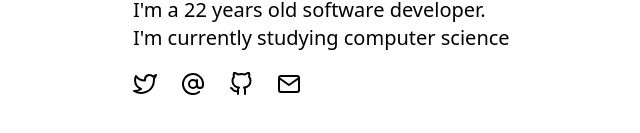
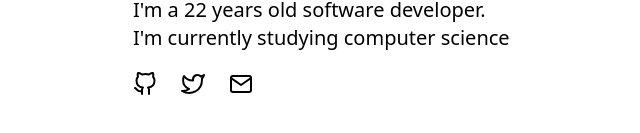
Before and after one commit to saravenpi/mywebsite, a SvelteKit app: page / in a window 1280 px wide. Shown: the part 351-484 px from the top of the page, without its empty margins (19-659 px from the left). Built offline with nearby package versions, Linux system fonts and the light colour scheme; no server answers.

Commit message:
🐛 Removed old link

```diff
--- a/src/routes/+page.svelte
+++ b/src/routes/+page.svelte
@@ -25,7 +25,9 @@
             width="100em"
             class="rounded-full mb-10"
         />
+
         <div class="lg:text-4xl text-3xl mb-3">Hi I'm Saravenpi ! 👋</div>
+
         <div class="text-xl mb-10 text-gray-k00">
             {#if music_text}
                 {@html music_text}
@@ -37,7 +39,34 @@
             <br />
             I'm currently studying computer science
         </div>
+
         <div class="flex flex-row gap-6">
+            <div style="opacity: 1; transform: none;">
+                <a
+                    title="github"
+                    href="https://github.com/saravenpi"
+                    target="_blank"
+                    rel="noopener noreferrer"
+                >
+                    <svg
+                        xmlns="http://www.w3.org/2000/svg"
+                        width="24"
+                        height="24"
+                        viewBox="0 0 24 24"
+                        fill="none"
+                        stroke="currentColor"
+                        stroke-width="2"
+                        stroke-linecap="round"
+                        stroke-linejoin="round"
+                        class="hover:opacity-40 duration-500 transition-opacity dark:text-black"
+                    >
+                        <path
+                            d="M9 19c-5 1.5-5-2.5-7-3m14 6v-3.87a3.37 3.37 0 0 0-.94-2.61c3.14-.35 6.44-1.54 6.44-7A5.44 5.44 0 0 0 20 4.77 5.07 5.07 0 0 0 19.91 1S18.73.65 16 2.48a13.38 13.38 0 0 0-7 0C6.27.65 5.09 1 5.09 1A5.07 5.07 0 0 0 5 4.77a5.44 5.44 0 0 0-1.5 3.78c0 5.42 3.3 6.61 6.44 7A3.37 3.37 0 0 0 9 18.13V22"
+                        />
+                    </svg>
+                </a>
+            </div>
+
             <div style="opacity: 1; transform: none;">
                 <a
                     title="twitter"
@@ -63,57 +92,7 @@
                     </svg>
                 </a>
             </div>
-            <div style="opacity: 1; transform: none;">
-                <a
-                    title="discord"
-                    href="/discord"
-                    target="_blank"
-                    rel="noopener noreferrer"
-                >
-                    <svg
-                        xmlns="http://www.w3.org/2000/svg"
-                        width="24"
-                        height="24"
-                        viewBox="0 0 24 24"
-                        fill="none"
-                        stroke="currentColor"
-                        stroke-width="2"
-                        stroke-linecap="round"
-                        stroke-linejoin="round"
-                        class="hover:opacity-40 duration-500 transition-opacity dark:text-black"
-                    >
-                        <circle cx="12" cy="12" r="4" />
-                        <path
-                            d="M16 8v5a3 3 0 0 0 6 0v-1a10 10 0 1 0-3.92 7.94"
-                        />
-                    </svg>
-                </a>
-            </div>
-            <div style="opacity: 1; transform: none;">
-                <a
-                    title="github"
-                    href="https://github.com/saravenpi"
-                    target="_blank"
-                    rel="noopener noreferrer"
-                >
-                    <svg
-                        xmlns="http://www.w3.org/2000/svg"
-                        width="24"
-                        height="24"
-                        viewBox="0 0 24 24"
-                        fill="none"
-                        stroke="currentColor"
-                        stroke-width="2"
-                        stroke-linecap="round"
-                        stroke-linejoin="round"
-                        class="hover:opacity-40 duration-500 transition-opacity dark:text-black"
-                    >
-                        <path
-                            d="M9 19c-5 1.5-5-2.5-7-3m14 6v-3.87a3.37 3.37 0 0 0-.94-2.61c3.14-.35 6.44-1.54 6.44-7A5.44 5.44 0 0 0 20 4.77 5.07 5.07 0 0 0 19.91 1S18.73.65 16 2.48a13.38 13.38 0 0 0-7 0C6.27.65 5.09 1 5.09 1A5.07 5.07 0 0 0 5 4.77a5.44 5.44 0 0 0-1.5 3.78c0 5.42 3.3 6.61 6.44 7A3.37 3.37 0 0 0 9 18.13V22"
-                        />
-                    </svg>
-                </a>
-            </div>
+
             <div style="opacity: 1; transform: none;">
                 <a
                     title="email"
```
